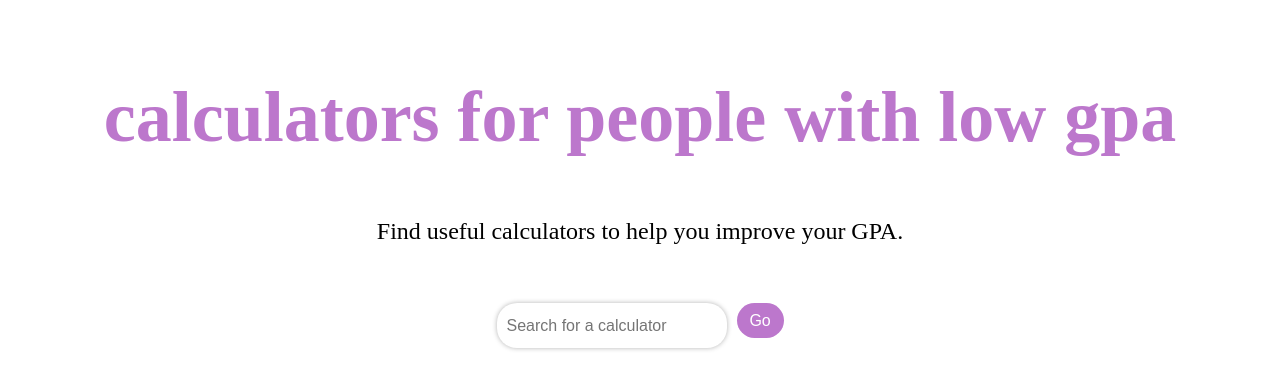
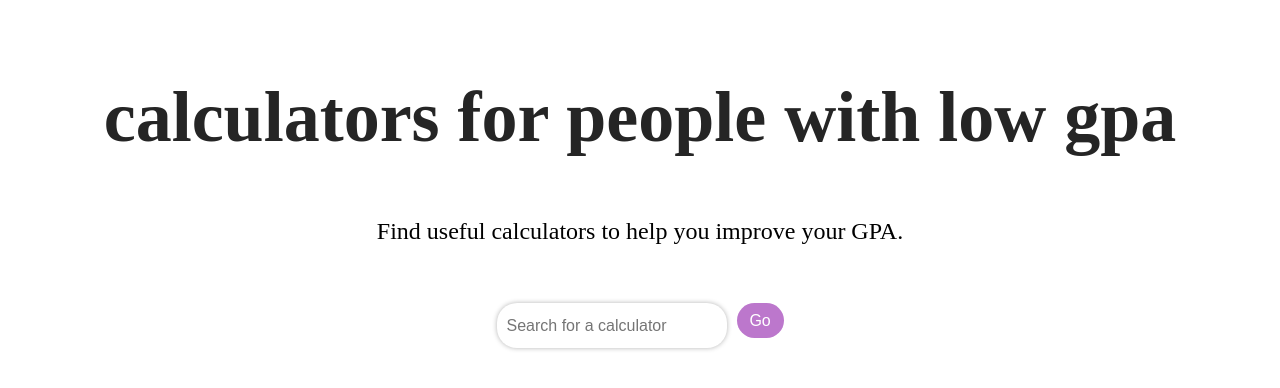
Before and after one commit to yerolk/calculator, a plain HTML site: page index.html in a window 1280 px wide. Drawn offline with Linux system fonts and the light colour scheme.

Commit message:
Update index.html

```diff
--- a/index.html
+++ b/index.html
@@ -51,7 +51,7 @@
         font-size: 72px;
         text-align: center;
         margin-bottom: 30px;
-        color: #BC77CC;
+        color: #252525;
       }
       p {
         font-size: 24px;
```
